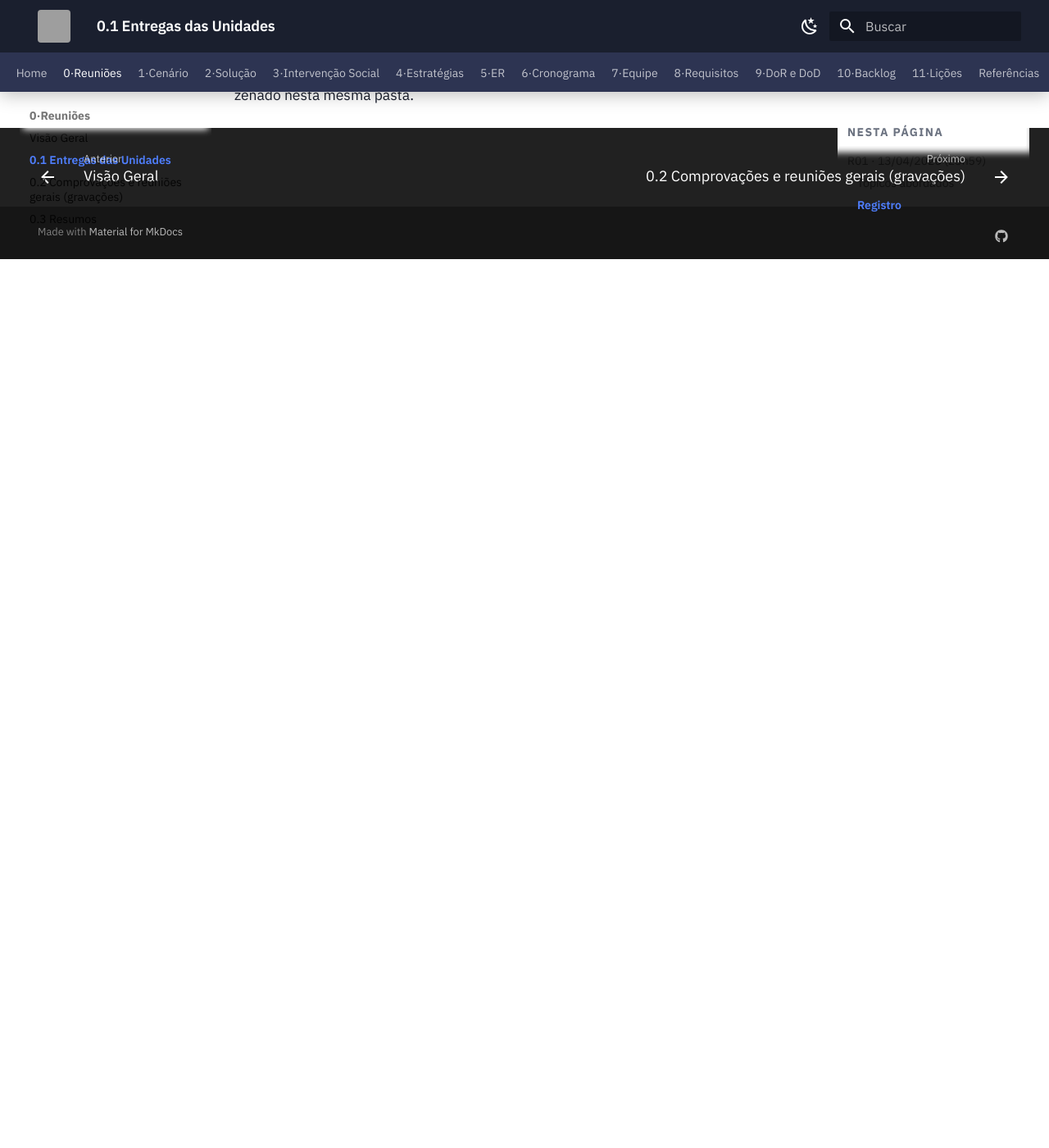
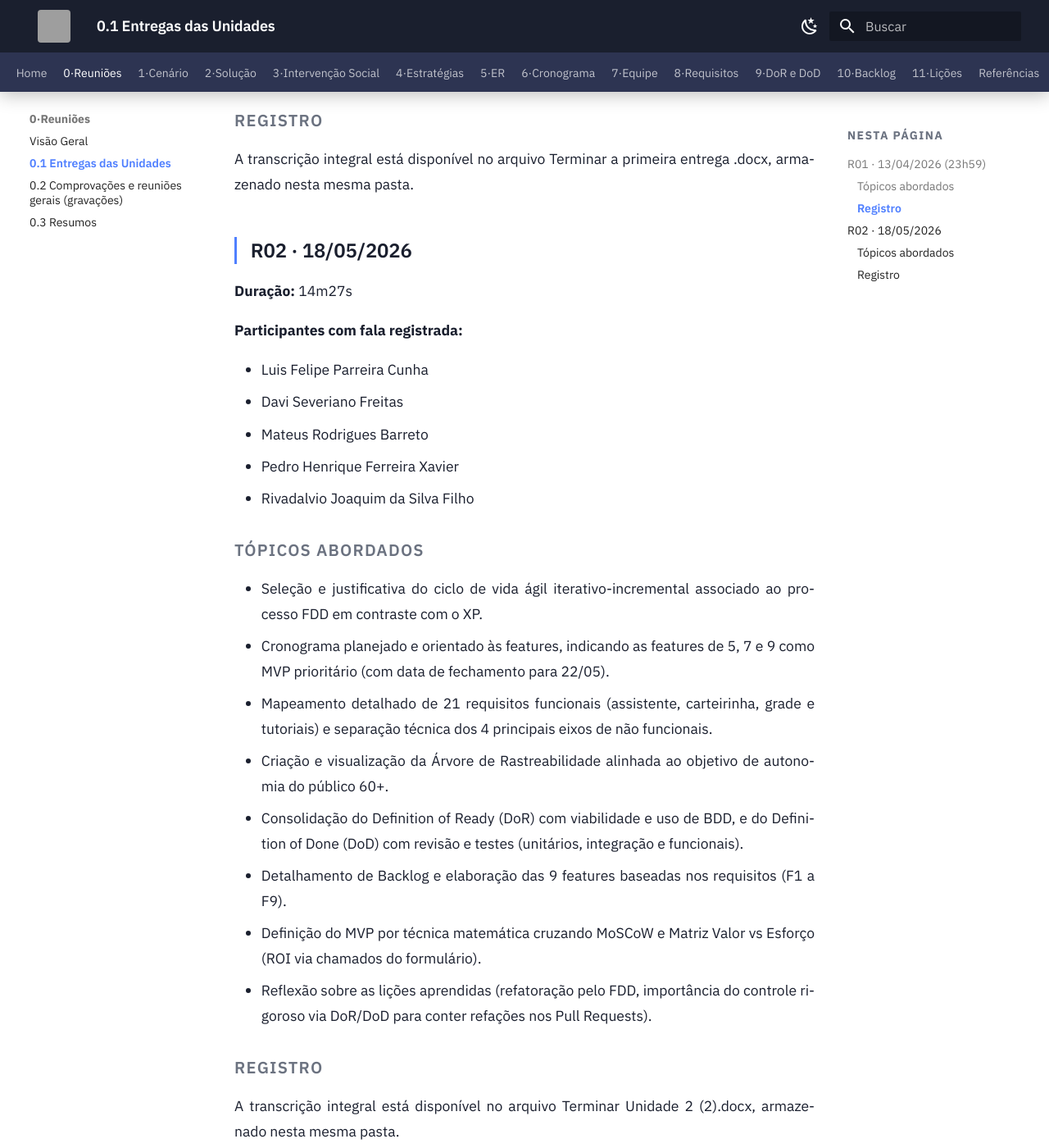
Before and after one commit to mdsreq-fga-unb/REQ-2026.1-T02-UnB-App, an MkDocs documentation site: the page built from docs/00-reunioes/entregas.md, in a window 1280 px wide and 1400 px high, scrolled down 1795 px. Shown: the whole window at 82% size. Built offline with MkDocs 1.6.1 and Material for MkDocs 9.7.7, drawn with Linux system fonts in a browser that asks for light colours; before the commit the page ends 2111 px from its top, so only the background shows below that; some of the changed text lies outside the part shown; grey boxes are pictures that could not be loaded.

Commit message:
feat: Adiciona transcrições de reuniões e atualiza documentação das Unidades 1 e 2
- Criado um novo documento para a transcrição da primeira reunião de entrega (R01), realizada em 13/04/2026.
- Atualizado o arquivo entregas.md para incluir detalhes da segunda reunião (R02), em 18/05/2026, incluindo tópicos discutidos e links para as transcrições.
- Aprimorado o arquivo gravacoes.md com entradas adicionais de reuniões (R02 a R06) e links para suas respectivas transcrições.
- Expandido o arquivo resumos.md com resumos das decisões, pendências e próximos passos das reuniões R01 e R02.

```diff
--- a/docs/00-reunioes/entregas.md
+++ b/docs/00-reunioes/entregas.md
@@ -7,6 +7,7 @@
 | Reunião | Data | Responsável | Link/Arquivo da transcrição | Observações |
 |---------|------|-------------|-----------------------------|-------------|
 | R01 | 13/04/2026 | Luis Felipe Parreira Cunha | [Terminar a primeira entrega .docx](Terminar%20a%20primeira%20entrega%20.docx) | Revisão da Unidade 1 e alinhamento do plano de execução do semestre. |
+| R02 | 18/05/2026 | Luis Felipe Parreira Cunha | [Terminar Unidade 2 (2).docx](Terminar%20Unidade%202%20(2).docx) | Elaboração e consolidação dos tópicos da Unidade 2. |
 
 ## R01 · 13/04/2026 (23h59)
 
@@ -40,3 +41,30 @@
 ### Registro
 
 A transcrição integral está disponível no arquivo [Terminar a primeira entrega .docx](Terminar%20a%20primeira%20entrega%20.docx), armazenado nesta mesma pasta.
+
+## R02 · 18/05/2026
+
+**Duração:** 14m27s
+
+**Participantes com fala registrada:**
+
+- Luis Felipe Parreira Cunha
+- Davi Severiano Freitas
+- Mateus Rodrigues Barreto
+- Pedro Henrique Ferreira Xavier
+- Rivadalvio Joaquim da Silva Filho
+
+### Tópicos abordados
+
+- Seleção e justificativa do ciclo de vida ágil iterativo-incremental associado ao processo FDD em contraste com o XP.
+- Cronograma planejado e orientado às features, indicando as features de 5, 7 e 9 como MVP prioritário (com data de fechamento para 22/05).
+- Mapeamento detalhado de 21 requisitos funcionais (assistente, carteirinha, grade e tutoriais) e separação técnica dos 4 principais eixos de não funcionais.
+- Criação e visualização da Árvore de Rastreabilidade alinhada ao objetivo de autonomia do público 60+.
+- Consolidação do Definition of Ready (DoR) com viabilidade e uso de BDD, e do Definition of Done (DoD) com revisão e testes (unitários, integração e funcionais).
+- Detalhamento de Backlog e elaboração das 9 features baseadas nos requisitos (F1 a F9).
+- Definição do MVP por técnica matemática cruzando MoSCoW e Matriz Valor vs Esforço (ROI via chamados do formulário).
+- Reflexão sobre as lições aprendidas (refatoração pelo FDD, importância do controle rigoroso via DoR/DoD para conter refações nos Pull Requests).
+
+### Registro
+
+A transcrição integral está disponível no arquivo [Terminar Unidade 2 (2).docx](Terminar%20Unidade%202%20(2).docx), armazenado nesta mesma pasta.
```
Also changed, not shown: docs/00-reunioes/gravacoes.md (+6 -1 lines), docs/00-reunioes/resumos.md (+26 -0 lines), 7 other files.
